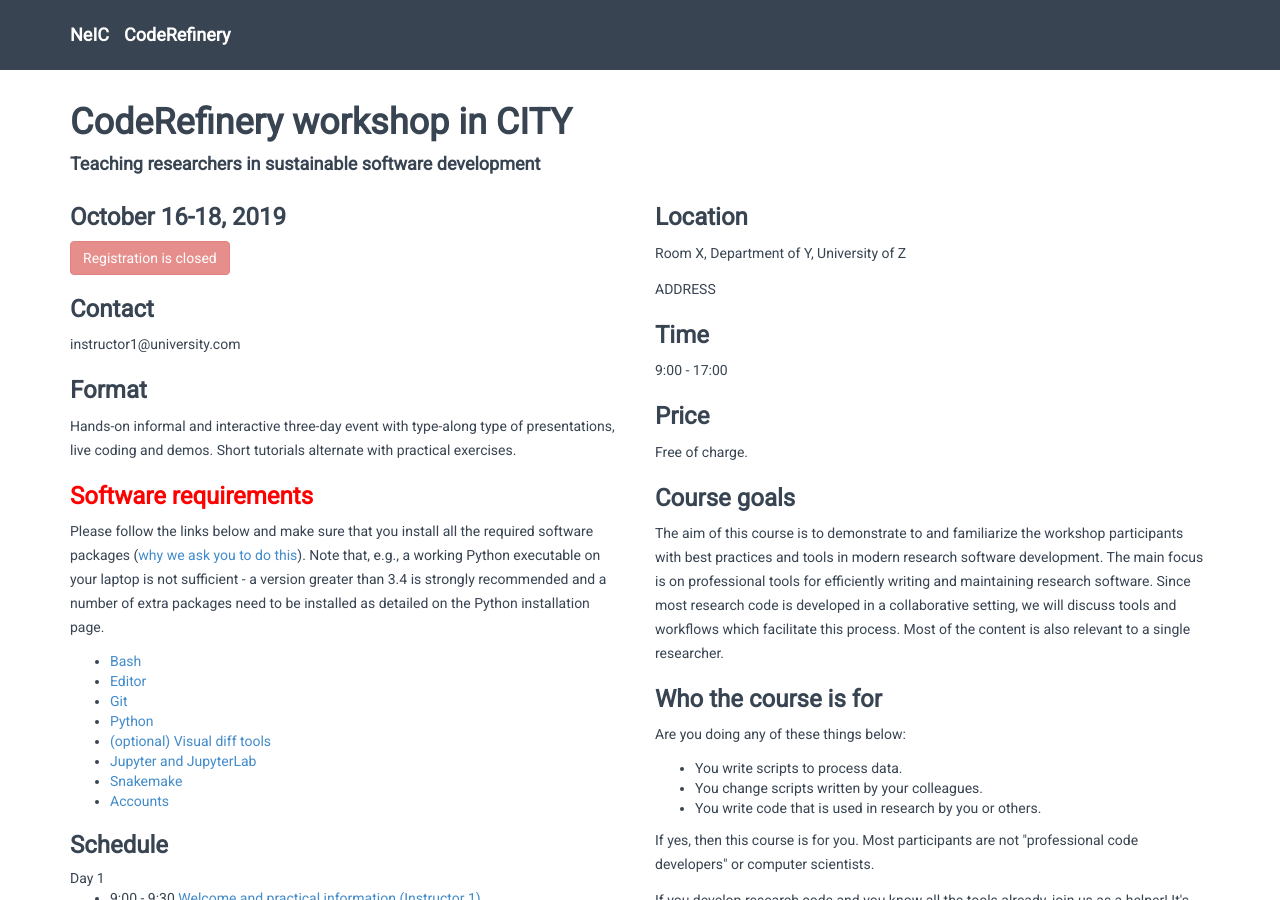
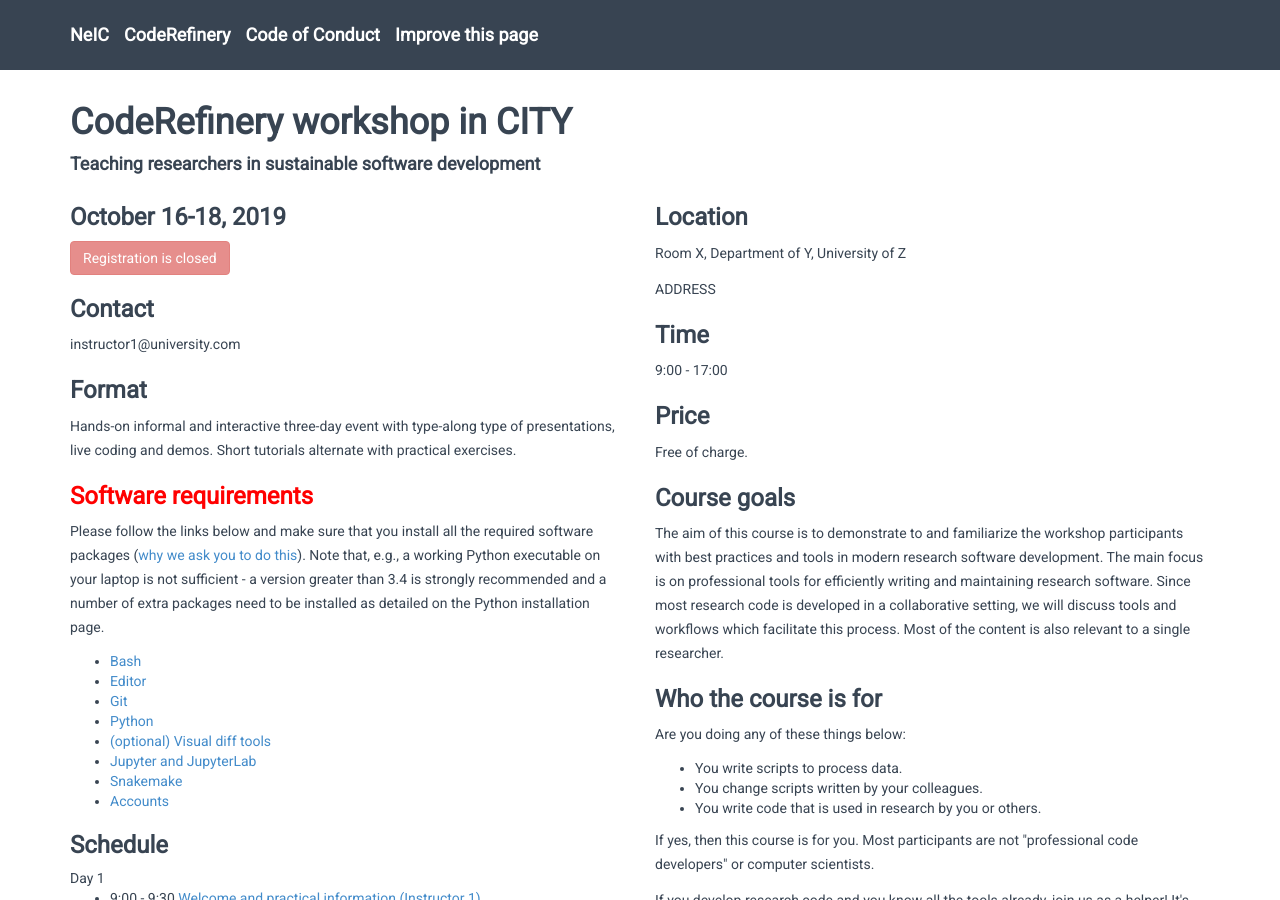
Before and after one commit to wikfeldt/test-template-page, a Jekyll site: the page built from index.md, in a window 1280 px wide and 900 px high. Built offline with Jekyll 4.4.1, drawn with Linux system fonts in a browser that asks for light colours; nearby versions of some CDN libraries.

Commit message:
navigation test

```diff
--- a/_includes/navigation.html
+++ b/_includes/navigation.html
@@ -11,6 +11,8 @@
             </button>
             <a class="navbar-brand" href="https://neic.no">NeIC</a>
             <a class="navbar-brand" href="https://coderefinery.org">CodeRefinery</a>
+            <a class="navbar-brand" href="https://docs.carpentries.org/topic_folders/policies/code-of-conduct.html">Code of Conduct</a>
+            <a class="navbar-brand" href="{{site.github.repository_url}}">Improve this page</a>
         </div>
 
         <!-- collect the nav links, forms, and other content for toggling -->
```
